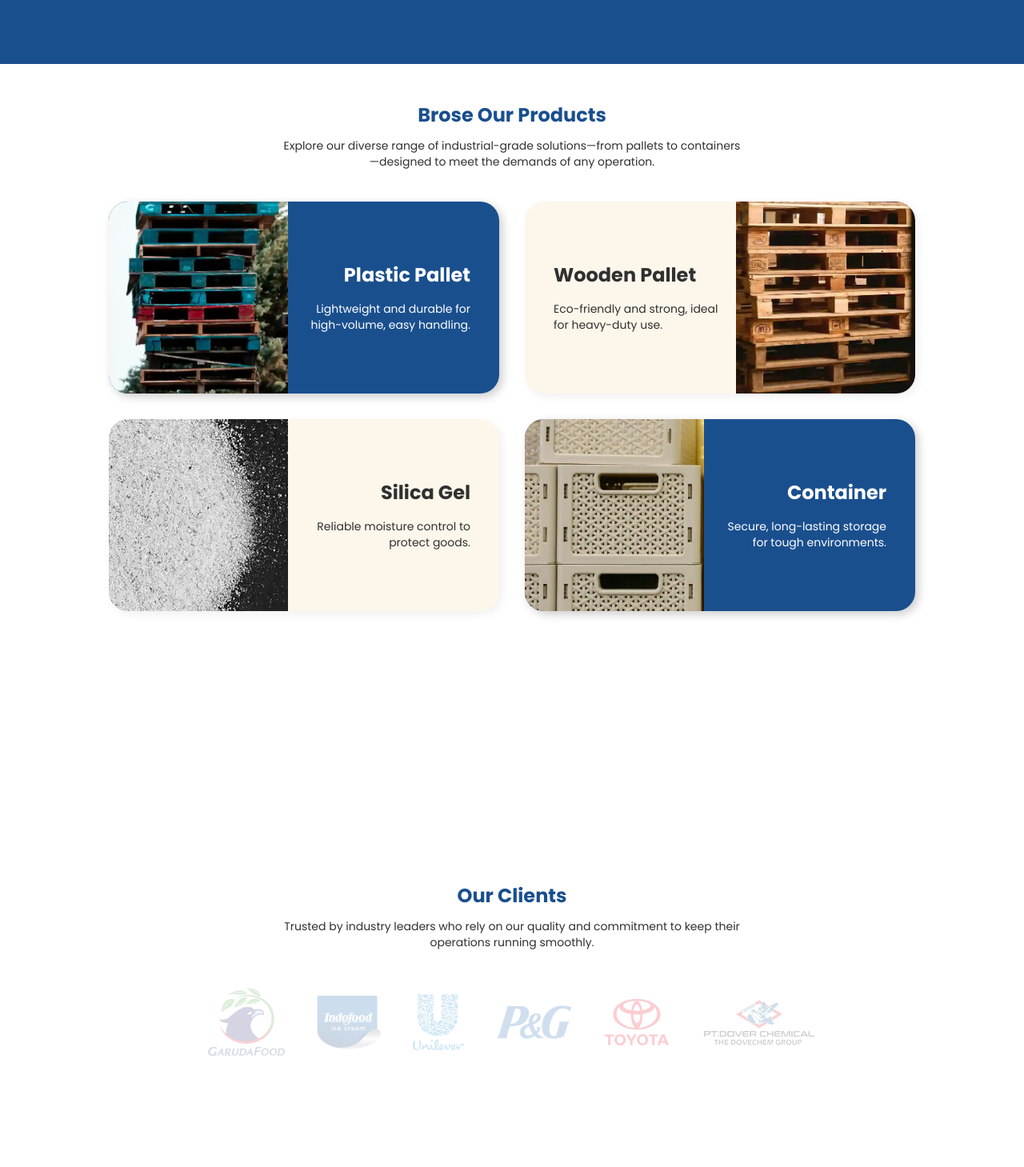
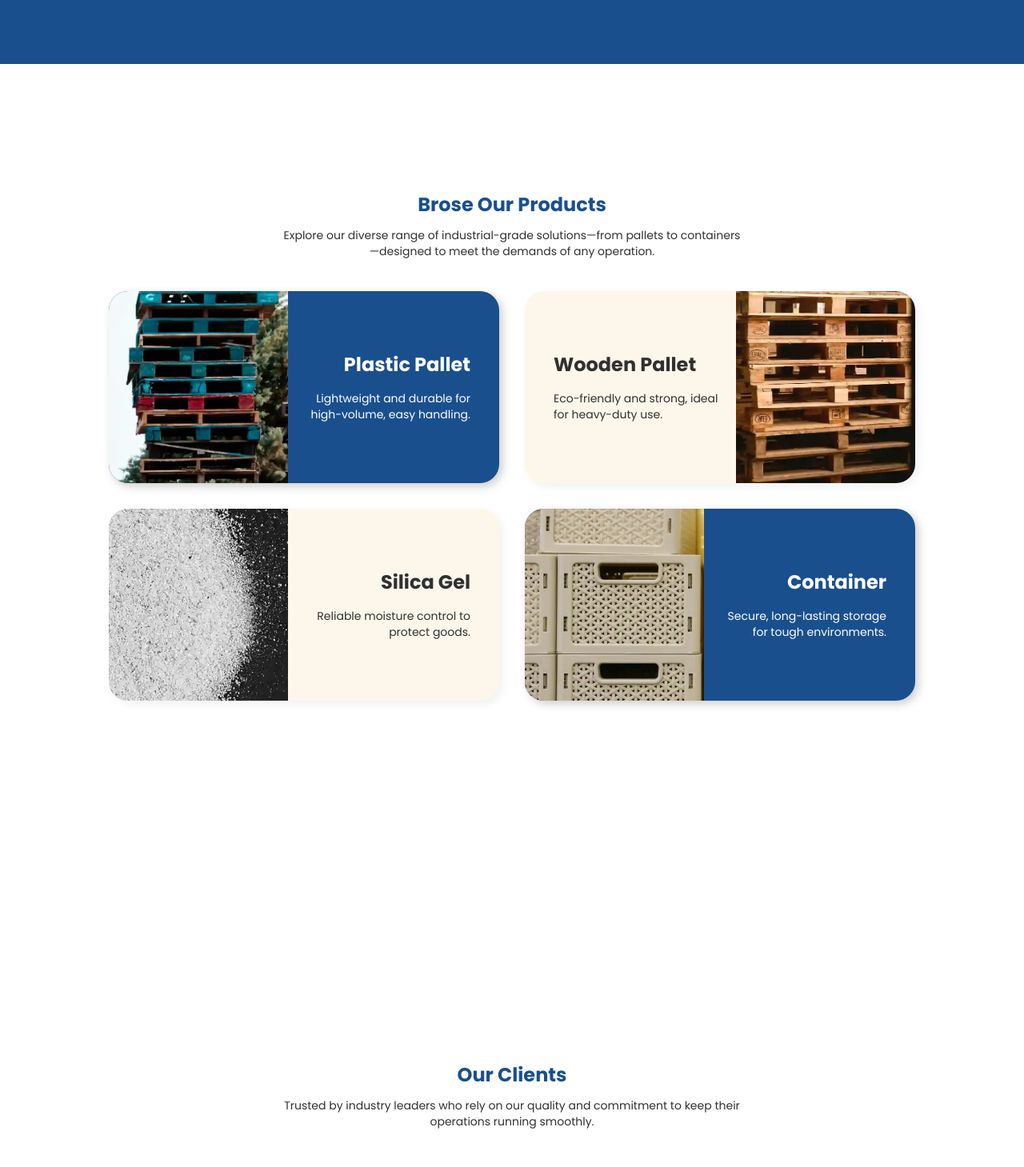
Before and after one commit to Crskiko/Arumatik, a React (Vite) app: page / in a window 1280 px wide. Shown: the part 2320-3779 px from the top of the page at 80% size. Built offline with nearby package versions, Linux system fonts and the light colour scheme.

Commit message:
adjust styling

```diff
--- a/src/components/CategorySection.jsx
+++ b/src/components/CategorySection.jsx
@@ -15,7 +15,7 @@ function CategorySection({ isMobile }) {
   const navigate = useNavigate();
 
   return (
-    <section id="product" className="h-fit my-12">
+    <section id="product" className="h-fit my-40">
       <Heading
         text="Brose Our Products"
         desc="Explore our diverse range of industrial-grade solutions—from pallets to
--- a/src/components/ClientSection.jsx
+++ b/src/components/ClientSection.jsx
@@ -20,7 +20,7 @@ function ClientSection({ isMobile }) {
 
       <div
         className={`flex ${isMobile ? "flex-col" : "flex-row"} justify-center items-center
-        gap-10 w-full xl:px-28 px-12 mt-12`}
+        xl:gap-16 gap-10 w-full 2xl:px-48 xl:px-28 px-12 mt-12`}
       >
         <img
           src="/images/logos/logo-garuda.webp"
--- a/src/components/Footer.jsx
+++ b/src/components/Footer.jsx
@@ -17,7 +17,7 @@ function Footer({ isMobile }) {
       className={`bg-white flex ${
         isMobile
           ? "flex-col justify-center items-center py-7"
-          : "flex-row justify-between py-10 xl:px-28 px-12"
+          : "flex-row justify-between py-10 2xl:px-48 xl:px-28 px-12"
       }`}
     >
       <img
--- a/src/components/HeroSection.jsx
+++ b/src/components/HeroSection.jsx
@@ -15,7 +15,10 @@ function HeroSection({ navigate, scroll, isMobile }) {
   return (
     <section id="hero" className="relative">
       <div
-        className={`flex ${isMobile ? "flex-col px-6 gap-6 mt-8" : "flex-row xl:px-28 px-12 gap-10"}
+        className={`flex ${
+          isMobile
+            ? "flex-col px-6 gap-6 mt-8"
+            : "flex-row 2xl:px-48 xl:px-28 px-12 gap-10"}
         justify-between items-center w-full`}
       >
         <div className={isMobile ? "text-center" : "w-[34rem]"}>
@@ -43,7 +46,7 @@ function HeroSection({ navigate, scroll, isMobile }) {
           className={`${
             isMobile
               ? "w-64 h-64 rounded-2xl"
-              : "w-[26rem] h-[26rem] rounded-[2.5rem]"
+              : "w-[26rem] h-[26rem] rounded-[2.5rem] 2xl:w-[40rem] 2xl:h-[40rem]"
           } overflow-hidden object-cover`}
           loading="eager"
         />
--- a/src/components/Navbar.jsx
+++ b/src/components/Navbar.jsx
@@ -32,7 +32,7 @@ function Navbar({ isMobile }) {
           <Menu isMobile={isMobile}></Menu>
         </div>
       ) : (
-        <div className="flex items-center justify-between xl:px-28 px-12">
+        <div className="flex items-center justify-between 2xl:px-48 xl:px-28 px-12">
           <HashLink to={"/"}>
             <img src={Logo} alt="logo" className="max-w-full" />
           </HashLink>
```
